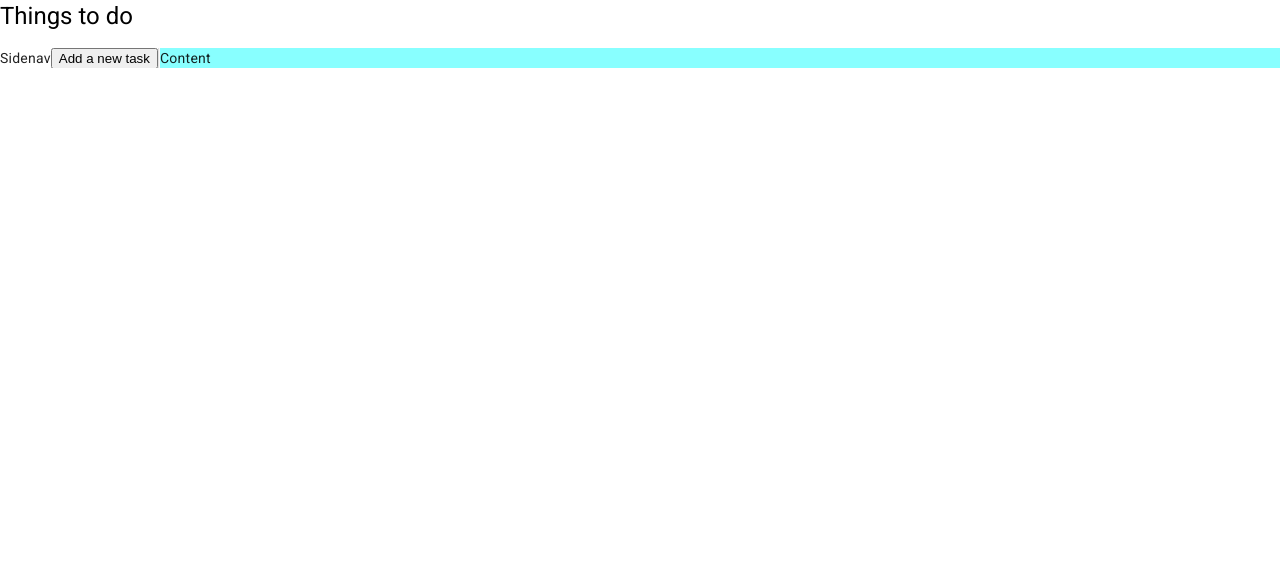
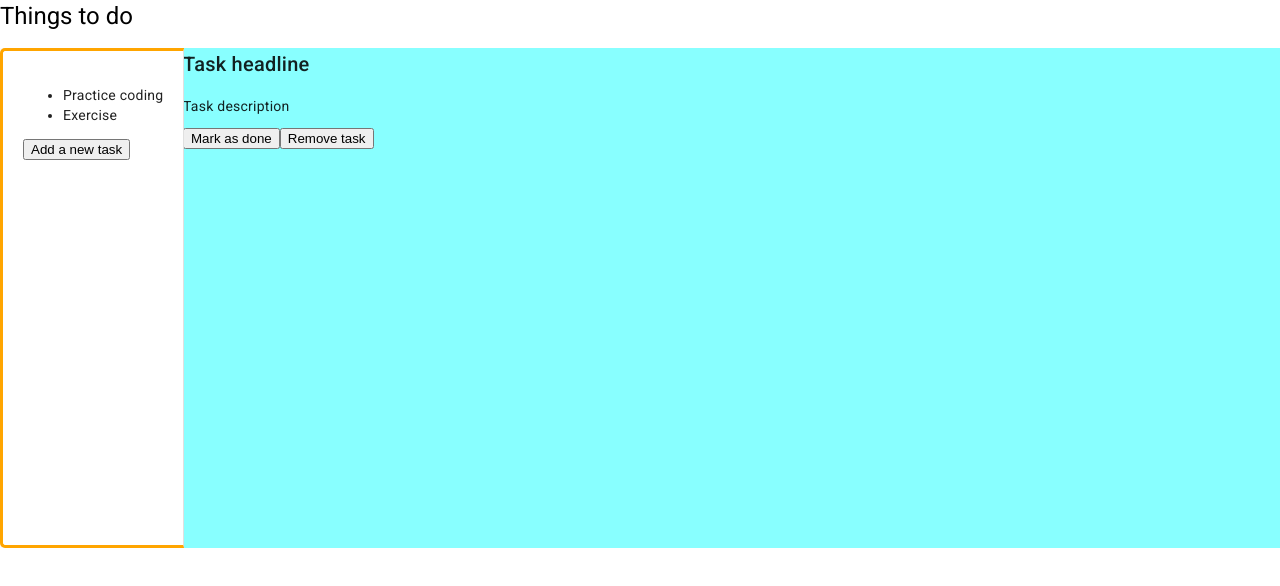
Before and after one commit to Catairna/todo-app, an Angular app: page / in a window 1280 px wide. Shown: the top 586 px of the page. Built offline with nearby package versions, Linux system fonts and the light colour scheme.

Commit message:
put things to places

```diff
--- a/src/app/app.component.css
+++ b/src/app/app.component.css
@@ -1,3 +1,8 @@
 .content {
   background-color: #88ffff;
+  height: 500px;
 }
+
+.task-complete {
+  text-decoration: line-through;
+}
--- a/src/app/app.component.html
+++ b/src/app/app.component.html
@@ -1,15 +1,25 @@
 <H1>Things to do</H1>
 <mat-sidenav-container>
-  <mat-sidenav position="start" mode="side" opened
-    >Sidenav<button mat-button (click)="openDialog()">
+  <mat-sidenav class="orange-border" position="start" mode="side" opened>
+    <ul>
+      <li *ngFor="let task of tasks">
+        {{ task }}
+      </li>
+    </ul>
+    <button mat-button (click)="openDialog()">
       Add a new task
     </button></mat-sidenav
   >
 
-  <mat-sidenav-content class="content"
-    >Content
-    <!--h2>{{ taskForm.value.headline }}</h2>
-    <p>{{ taskForm.value.description }}</p-->
+  <mat-sidenav-content class="content">
+    <div>
+      <h2>Task headline</h2>
+      <p>Task description</p>
+      <button>Mark as done</button>
+      <button>Remove task</button>
+      <!--h2>{{ taskForm.value.headline }}</h2>
+      <p>{{ taskForm.value.description }}</p-->
+    </div>
   </mat-sidenav-content>
 </mat-sidenav-container>
 
--- a/src/app/app.component.ts
+++ b/src/app/app.component.ts
@@ -14,6 +14,7 @@ import { FormDialogComponent } from './form-dialog/form-dialog.component';
 })
 export class AppComponent {
   title = 'todo-app';
+  tasks = ['Practice coding', 'Exercise'];
 
   constructor(private dialog: MatDialog) {}
 
--- a/src/app/form-dialog/form-dialog.component.ts
+++ b/src/app/form-dialog/form-dialog.component.ts
@@ -1,6 +1,11 @@
 import { Component } from '@angular/core';
 import { MatDialogModule, MatDialogRef } from '@angular/material/dialog';
-import { ReactiveFormsModule, FormControl, FormGroup } from '@angular/forms';
+import {
+  ReactiveFormsModule,
+  FormControl,
+  FormGroup,
+  Validators,
+} from '@angular/forms';
 
 @Component({
   selector: 'app-form-dialog',
@@ -11,7 +16,7 @@ import { ReactiveFormsModule, FormControl, FormGroup } from '@angular/forms';
 })
 export class FormDialogComponent {
   taskForm = new FormGroup({
-    headline: new FormControl(''),
+    headline: new FormControl('', Validators.required),
     description: new FormControl(''),
   });
   /*handleSubmit() {
```
